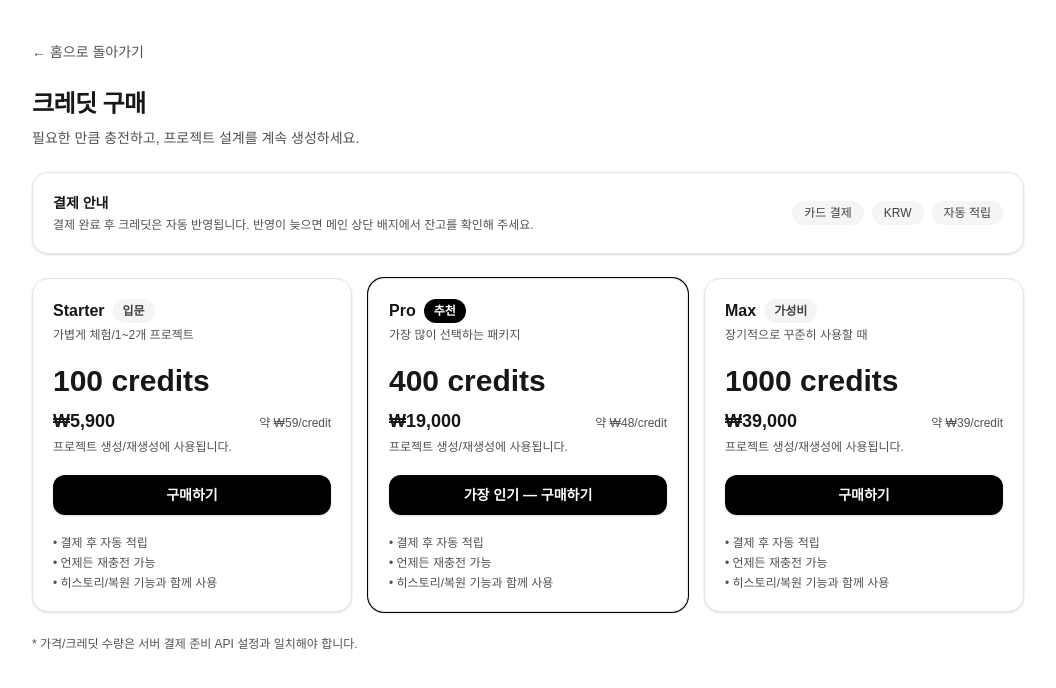
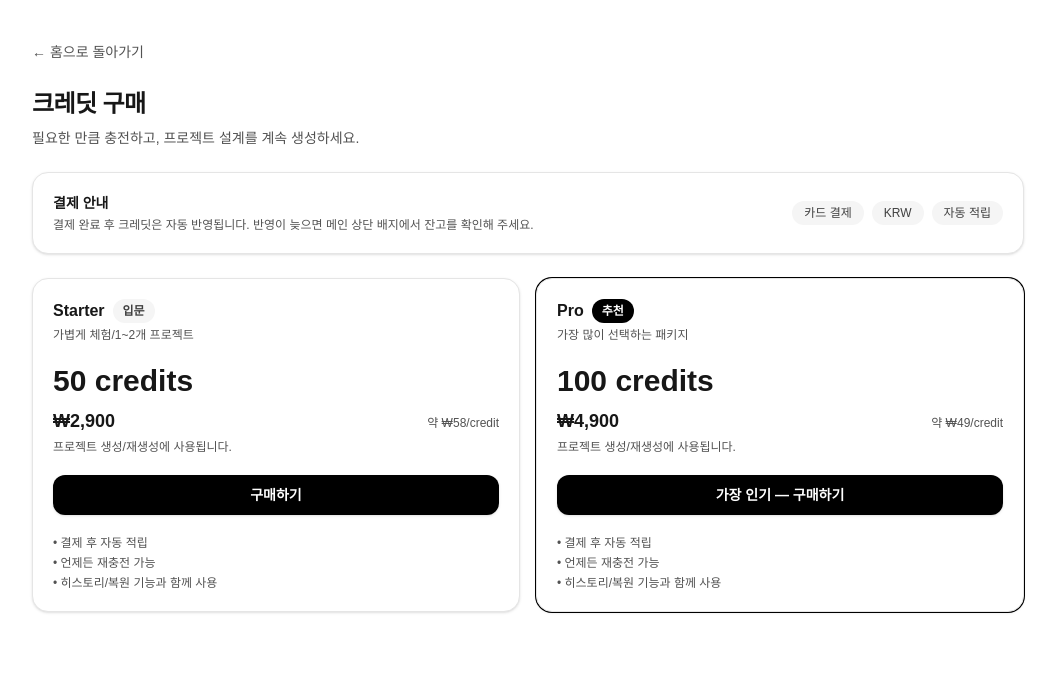
Before and after one commit to RootPark98/devPath, a Next.js app: page /billing in a window 1280 px wide. Shown: the top 688 px of the page, without its empty margins (112-1168 px from the left). Built offline with nearby package versions, Linux system fonts and the light colour scheme; no server answers; sample sign-in values are in the browser's storage.

Commit message:
feat(billing): remove max package and simplify pricing tiers

```diff
--- a/app/api/billing/credit/prepare/route.ts
+++ b/app/api/billing/credit/prepare/route.ts
@@ -5,9 +5,8 @@ import { authOptions } from "@/lib/authOptions";
 import { prisma } from "@/lib/prisma";
 
 const PACKAGES = {
-  starter: { amount: 5900, credits: 100 },
-  pro: { amount: 19000, credits: 400 },
-  max: { amount: 39000, credits: 1000 },
+  starter: { amount: 2900, credits: 50 },
+  pro: { amount: 4900, credits: 100 },
 } as const;
 
 type PackageType = keyof typeof PACKAGES;
--- a/app/billing/page.tsx
+++ b/app/billing/page.tsx
@@ -10,8 +10,8 @@ const PACKAGES = [
     name: "Starter",
     badge: "입문",
     desc: "가볍게 체험/1~2개 프로젝트",
-    credits: 100,
-    price: 5900, // TODO: 서버와 반드시 일치시켜야 함
+    credits: 50,
+    price: 2900,
     highlight: false,
   },
   {
@@ -19,18 +19,9 @@ const PACKAGES = [
     name: "Pro",
     badge: "추천",
     desc: "가장 많이 선택하는 패키지",
-    credits: 400,
-    price: 19000, // TODO
+    credits: 100,
+    price: 4900,
     highlight: true,
-  },
-  {
-    type: "max" as const,
-    name: "Max",
-    badge: "가성비",
-    desc: "장기적으로 꾸준히 사용할 때",
-    credits: 1000,
-    price: 39000, // TODO
-    highlight: false,
   },
 ];
 
@@ -87,7 +78,7 @@ export default async function BillingPage() {
       </section>
 
       {/* Pricing */}
-      <div className="mt-6 grid gap-4 md:grid-cols-3">
+      <div className="mt-6 grid gap-4 md:grid-cols-2">
         {PACKAGES.map((p) => {
           const unit = Math.round(p.price / p.credits);
 
@@ -151,10 +142,6 @@ export default async function BillingPage() {
           );
         })}
       </div>
-
-      <div className="mt-6 text-xs dp-muted">
-        * 가격/크레딧 수량은 서버 결제 준비 API 설정과 일치해야 합니다.
-      </div>
     </main>
   );
 }
```
